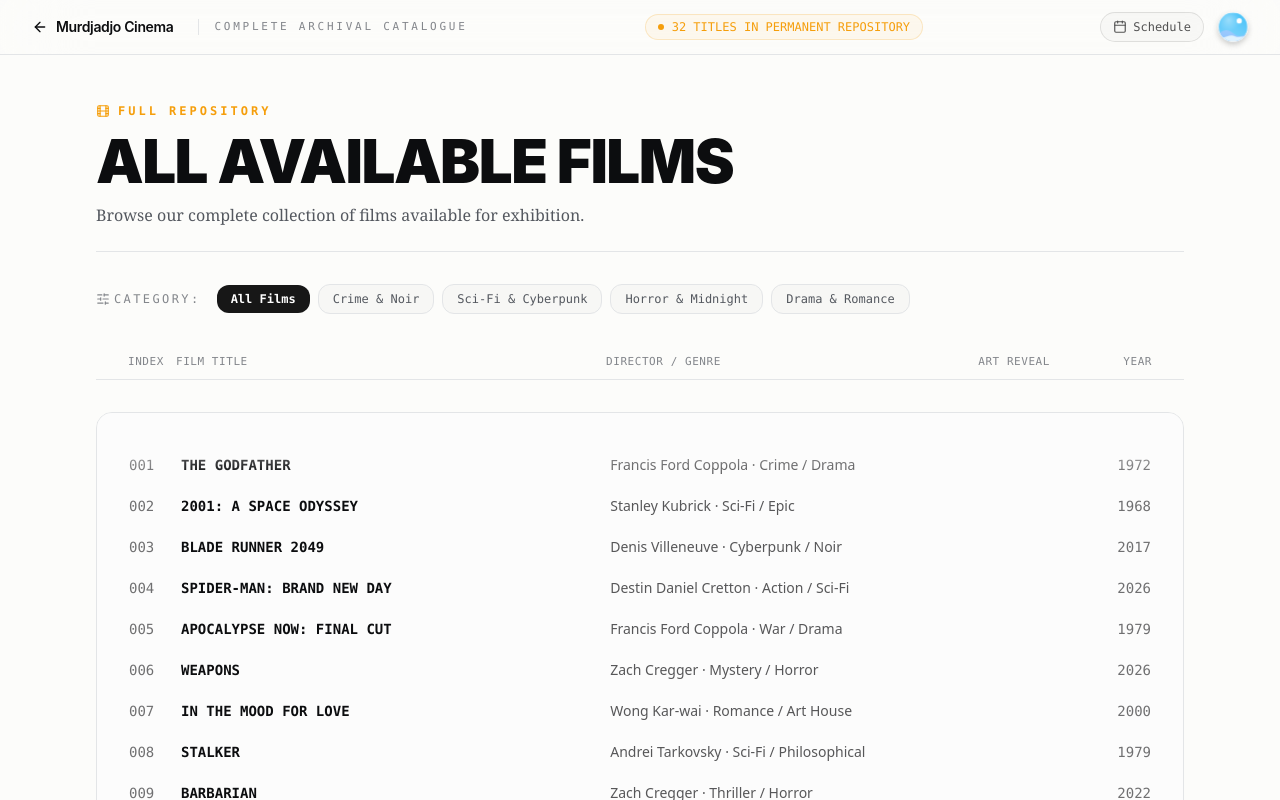
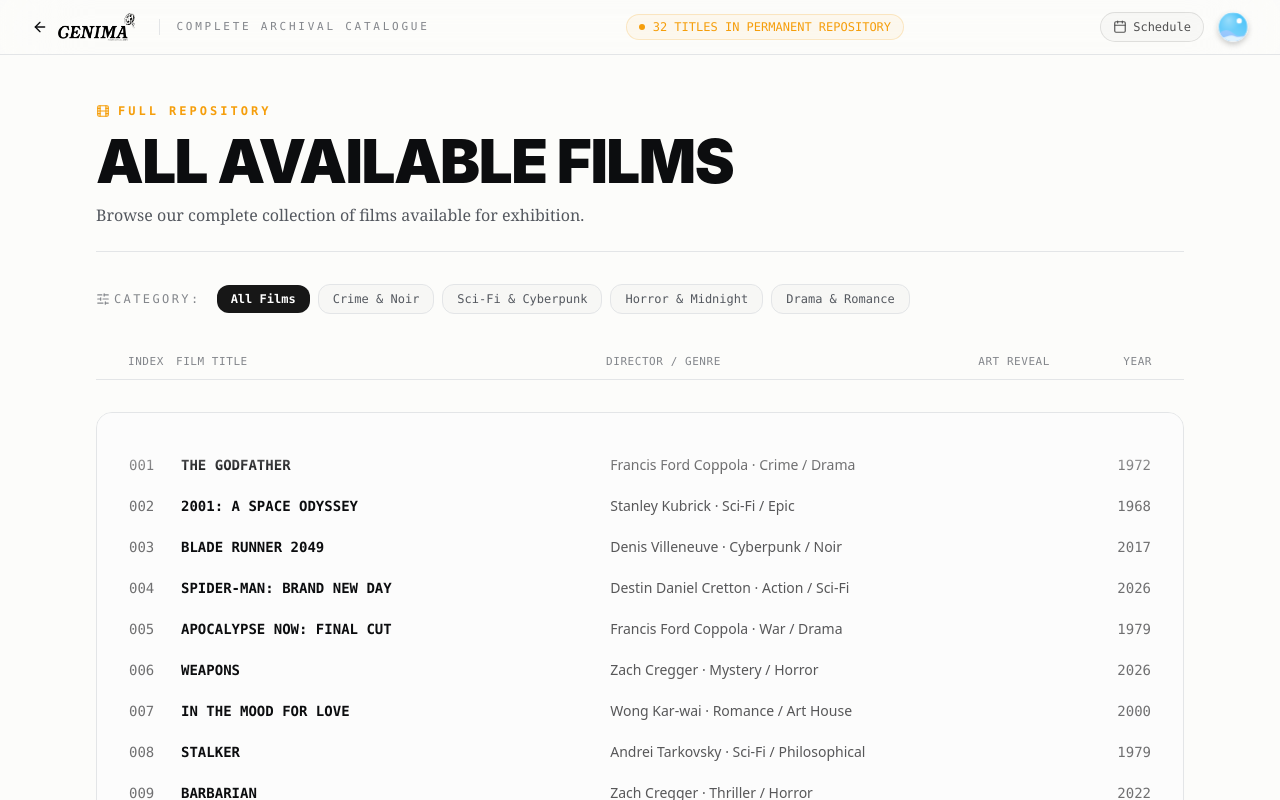
Before and after one commit to 5aled-jpeg/cinema-website-, a Next.js app: page /movies in a window 1280 px wide. Shown: the top 800 px of the page. Built offline with nearby package versions, Linux system fonts and the light colour scheme.

Commit message:
feat: replace 'Murdjadjo Cinema' brand with new Cenima logo with light/dark mode support

```diff
--- a/src/app/layout.tsx
+++ b/src/app/layout.tsx
@@ -3,7 +3,7 @@
 import { CinemaPageCurtainsProvider } from "@/components/cinema-page-curtains";
 
 export const metadata: Metadata = {
-  title: "Murdjadjo Cinema — Works '26",
+  title: "Cenima — Works '26",
   description: "Boutique Cinema Index & 3D Wheel Showcase",
 };
 
--- a/src/app/movies/page.tsx
+++ b/src/app/movies/page.tsx
@@ -22,6 +22,7 @@
 import { CinemaFooter } from "@/components/cinema-footer"
 import { useCinemaTransition } from "@/components/cinema-page-curtains"
 import { FilmModalView } from "@/components/film-modal-view"
+import { CinemaLogo } from "@/components/cinema-logo"
 
 export default function MoviesArchivePage() {
   const { navigate } = useCinemaTransition()
@@ -80,10 +81,10 @@
             onClick={() => navigate("/", "Works '26 · Index")}
             data-cursor-interactive="true"
             data-cursor-label="Home"
-            className="flex items-center gap-2 text-sm font-semibold tracking-tight text-[var(--color-text-primary)] group cursor-pointer bg-transparent border-none p-0"
+            className="flex items-center gap-2.5 text-sm font-semibold tracking-tight text-[var(--color-text-primary)] group cursor-pointer bg-transparent border-none p-0"
           >
             <ArrowLeft className="size-4 transition-transform group-hover:-translate-x-1" />
-            <span>Murdjadjo Cinema</span>
+            <CinemaLogo size="md" />
           </button>
 
           <span className="hidden md:inline-block text-[11px] font-mono uppercase tracking-[0.25em] text-[var(--color-text-tertiary)] pl-4 border-l border-[var(--color-border)]">
--- a/src/app/page.tsx
+++ b/src/app/page.tsx
@@ -17,6 +17,7 @@
 import { CinemaFooter } from "@/components/cinema-footer"
 import { Component as ExperienceHero } from "@/components/ui/experience-hero"
 import { useCinemaTransition } from "@/components/cinema-page-curtains"
+import { CinemaLogo } from "@/components/cinema-logo"
 
 const WORKS: WorksWheelItem[] = [
   {
@@ -609,10 +610,9 @@
         <button
           type="button"
           onClick={() => wheelRef.current?.to(0)}
-          className="flex items-center gap-1.5 text-sm font-semibold tracking-tight text-[var(--color-text-primary)] cursor-pointer"
+          className="flex items-center gap-1.5 cursor-pointer py-1"
         >
-          <span className="font-serif italic font-normal text-amber-500 text-base">M</span>
-          <span className="font-sans font-bold tracking-tight">Murdjadjo</span>
+          <CinemaLogo size="sm" />
         </button>
 
         <div className="flex items-center gap-2">
--- a/src/app/schedule/page.tsx
+++ b/src/app/schedule/page.tsx
@@ -37,6 +37,7 @@
 import { LandscapeOrbToggle } from "@/components/landscape-orb-toggle"
 import { CinemaFooter } from "@/components/cinema-footer"
 import { useCinemaTransition } from "@/components/cinema-page-curtains"
+import { CinemaLogo } from "@/components/cinema-logo"
 import CenterUnderline from "@/components/fancy/text/underline-center"
 import ComesInGoesOutUnderline from "@/components/fancy/text/underline-comes-in-goes-out"
 import {
@@ -86,8 +87,8 @@
       setScreenings(getScreenings())
     }
     loadData()
-    window.addEventListener("murdjadjo_data_updated", loadData)
-    return () => window.removeEventListener("murdjadjo_data_updated", loadData)
+    window.addEventListener("cenima_data_updated", loadData)
+    return () => window.removeEventListener("cenima_data_updated", loadData)
   }, [])
 
   // Calculate distinct available dates sorted
@@ -163,10 +164,10 @@
             onClick={() => navigate("/", "Works '26 · Index")}
             data-cursor-interactive="true"
             data-cursor-label="Home"
-            className="flex items-center gap-2 text-sm font-semibold tracking-tight text-[var(--color-text-primary)] group cursor-pointer bg-transparent border-none p-0"
+            className="flex items-center gap-2.5 text-sm font-semibold tracking-tight text-[var(--color-text-primary)] group cursor-pointer bg-transparent border-none p-0"
           >
             <ArrowLeft className="size-4 transition-transform group-hover:-translate-x-1" />
-            <span>Murdjadjo Cinema</span>
+            <CinemaLogo size="md" />
           </button>
 
           <span className="hidden md:inline-block text-[11px] font-mono uppercase tracking-[0.25em] text-[var(--color-text-tertiary)] pl-4 border-l border-[var(--color-border)]">
--- /dev/null
+++ b/src/components/cinema-logo.tsx
@@ -0,0 +1,48 @@
+"use client"
+
+import * as React from "react"
+import { cn } from "@/lib/utils"
+
+export interface CinemaLogoProps extends React.HTMLAttributes<HTMLDivElement> {
+  size?: "xs" | "sm" | "md" | "lg" | "xl"
+  className?: string
+  alt?: string
+}
+
+export function CinemaLogo({
+  size = "md",
+  className,
+  alt = "Cenima Logo",
+  ...props
+}: CinemaLogoProps) {
+  const sizeClasses = {
+    xs: "h-4 w-auto max-h-[18px]",
+    sm: "h-5 w-auto max-h-[22px]",
+    md: "h-7 w-auto max-h-[30px]",
+    lg: "h-9 w-auto max-h-[40px]",
+    xl: "h-12 w-auto max-h-[54px]",
+  }
+
+  return (
+    <div
+      className={cn("inline-flex items-center justify-center select-none", className)}
+      {...props}
+    >
+      {/*
+        Light mode: let it as it (original black logo on transparent background)
+        Dark mode: turn it to white color via CSS brightness(0) and invert(1)
+      */}
+      <img
+        src="/cenima-logo.png"
+        alt={alt}
+        className={cn(
+          "object-contain transition-all duration-300 pointer-events-none",
+          sizeClasses[size],
+          "invert-0 dark:brightness-0 dark:invert"
+        )}
+      />
+    </div>
+  )
+}
+
+export default CinemaLogo
--- a/src/components/cinema-page-curtains.tsx
+++ b/src/components/cinema-page-curtains.tsx
@@ -4,6 +4,7 @@
 import { useRouter, usePathname } from "next/navigation"
 import { motion, AnimatePresence } from "motion/react"
 import { Sparkles } from "lucide-react"
+import { CinemaLogo } from "@/components/cinema-logo"
 
 export type TransitionStyle = "columns" | "curtain" | "doors"
 
@@ -77,7 +78,7 @@
 
   const [isTransitioning, setIsTransitioning] = React.useState(false)
   const [transitionState, setTransitionState] = React.useState<"idle" | "covering" | "revealing">("idle")
-  const [targetTitle, setTargetTitle] = React.useState<string>("Murdjadjo Cinema")
+  const [targetTitle, setTargetTitle] = React.useState<string>("Cenima")
   const [activeStyle, setActiveStyle] = React.useState<TransitionStyle>("columns")
 
   const targetPathRef = React.useRef<string | null>(null)
@@ -92,7 +93,7 @@
     if (href.includes("admin")) return "Cinema Management"
     if (href.includes("#the-godfather")) return "The Godfather"
     if (href.includes("#curations")) return "Archival Curations"
-    return "Murdjadjo Cinema"
+    return "Cenima"
   }
 
   // REVEAL LOGIC: Trigger reveal only when route has genuinely committed
@@ -288,9 +289,8 @@
             >
               <div className="px-8 py-6 rounded-3xl border border-amber-500/20 bg-black/75 backdrop-blur-xl shadow-[0_8px_32px_rgba(0,0,0,0.8)] text-center space-y-3 max-w-md w-full">
                 {/* Top Eyebrow */}
-                <div className="flex items-center justify-center gap-2 text-[10px] font-mono uppercase tracking-[0.3em] text-amber-500 font-bold">
-                  <Sparkles className="size-3 text-amber-400" />
-                  <span>Murdjadjo Cinema</span>
+                <div className="flex items-center justify-center gap-2">
+                  <CinemaLogo size="sm" />
                 </div>
 
                 {/* Dynamic Destination Title */}
--- a/src/components/film-details-modal.tsx
+++ b/src/components/film-details-modal.tsx
@@ -22,6 +22,7 @@
   Share2,
 } from 'lucide-react';
 import type { WorksWheelItem } from '@/registry/crafterui/ui/works-wheel';
+import { CinemaLogo } from '@/components/cinema-logo';
 
 export interface FilmDetailsModalProps {
   film: WorksWheelItem | null;
@@ -473,7 +474,8 @@
             <div className="p-6 border-t border-[var(--color-border)] bg-black/[0.02] dark:bg-white/[0.02] flex flex-col sm:flex-row items-center justify-between gap-4 text-xs font-mono text-[var(--color-text-secondary)]">
               <div className="flex items-center gap-2">
                 <span className="size-2 rounded-full bg-emerald-500 animate-pulse" />
-                <span>Murdjadjo Cinema Curations · Feature Exhibition Series</span>
+                <CinemaLogo size="xs" />
+                <span>Curations · Feature Exhibition Series</span>
               </div>
               <div className="flex items-center gap-3">
                 <span>Sound Mix: Uncompressed 24-bit 96kHz</span>
```
Also changed, not shown: src/lib/cinema-data.ts (+4 -4 lines), public/cenima-logo.png (added).
